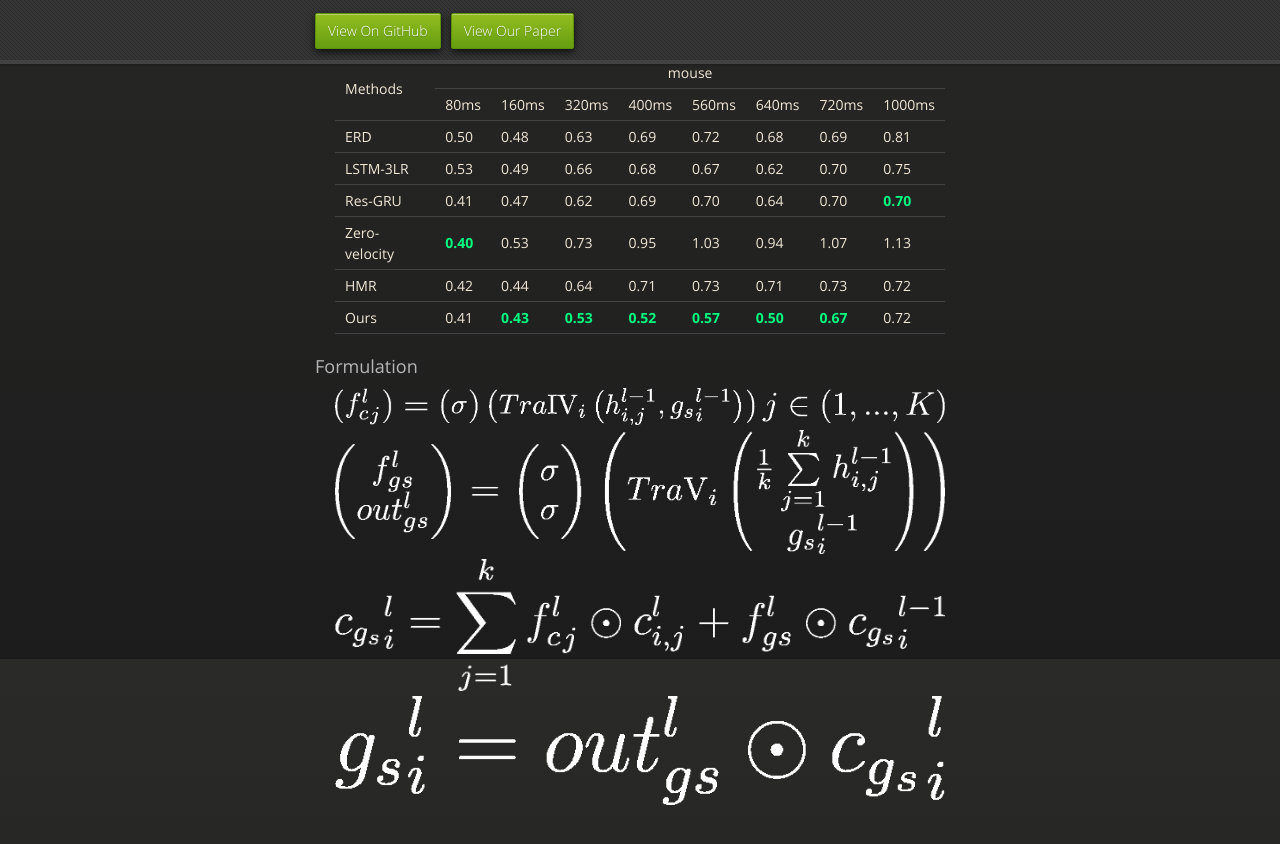
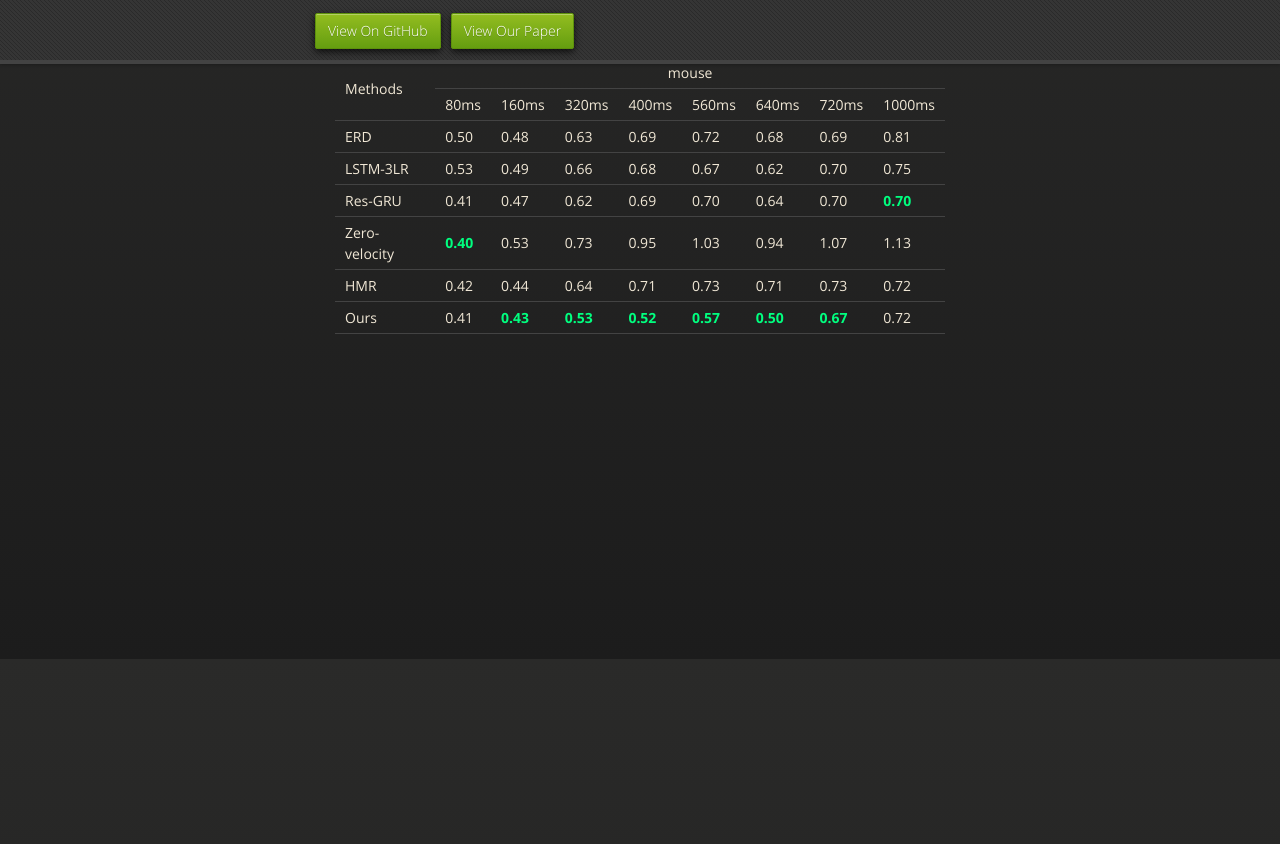
Before and after one commit to ZaneCode6574/ST-Hierarchical-Recurrent-Network, a Jekyll site: the page built from index.md, in a window 1280 px wide and 900 px high, scrolled down 5641 px. Shown: the top 844 px of the window. Built offline with Jekyll 4.4.1, drawn with Linux system fonts in a browser that asks for light colours; our own code applies the rules of GitHub Pages for plain Markdown files; after the commit the page ends 6085 px from its top, so only the background shows below that.

Commit message:
Delete formulation

```diff
--- a/_layouts/default.html
+++ b/_layouts/default.html
@@ -1479,7 +1479,7 @@
                 </center>
             </div>
 
-            <H3>Formulation</H3>
+            <!-- <H3>Formulation</H3>
 
 
             <div class='wrapper'>
@@ -1493,7 +1493,7 @@
 
                 <img src="4.png" />
 
-            </div>
+            </div> -->
 
         </section>
     </div>
```
